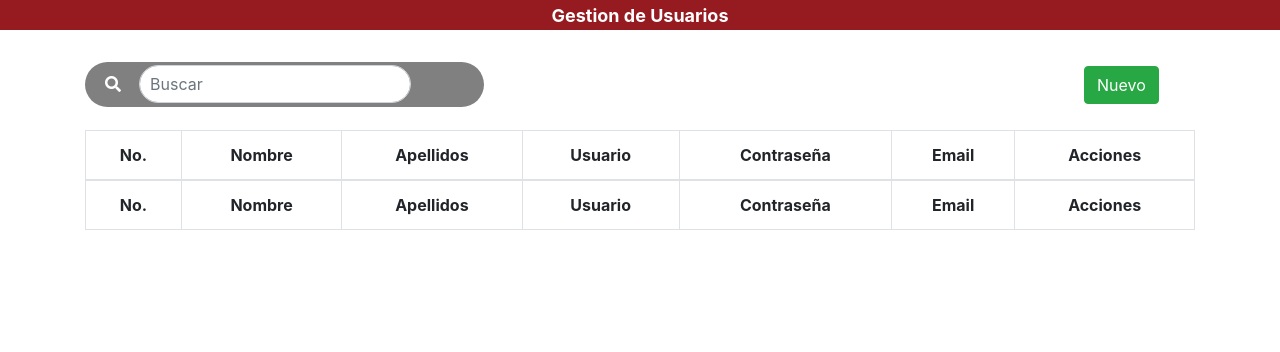
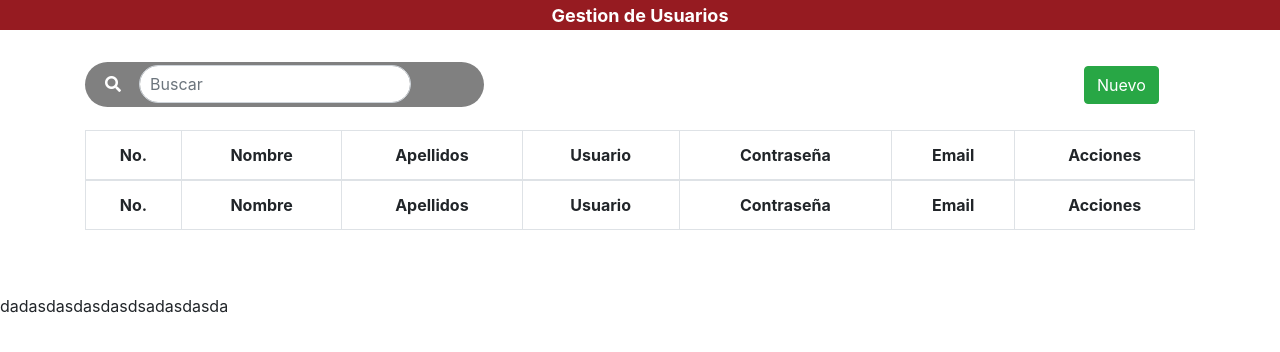
Before and after one commit to xXmaldazzarXx/prueba, a PHP site: page /SureManagment/vista/modulos/gestion_usuarios/facturacion.php in a window 1280 px wide. Shown: the top 352 px of the page. Run offline with PHP 8.4, Linux system fonts and the light colour scheme; data that the repository does not hold is empty; some libraries are stand-ins or nearby versions.

Commit message:
Update facturacion.php

```diff
--- a/suremanagement/SureManagment/vista/modulos/gestion_usuarios/facturacion.php
+++ b/suremanagement/SureManagment/vista/modulos/gestion_usuarios/facturacion.php
@@ -371,5 +371,6 @@
         }
     </style>
     <!-- Prueba con git hub -->
+    dadasdasdasdasdsadasdasda
   </body>
 </html>
```
